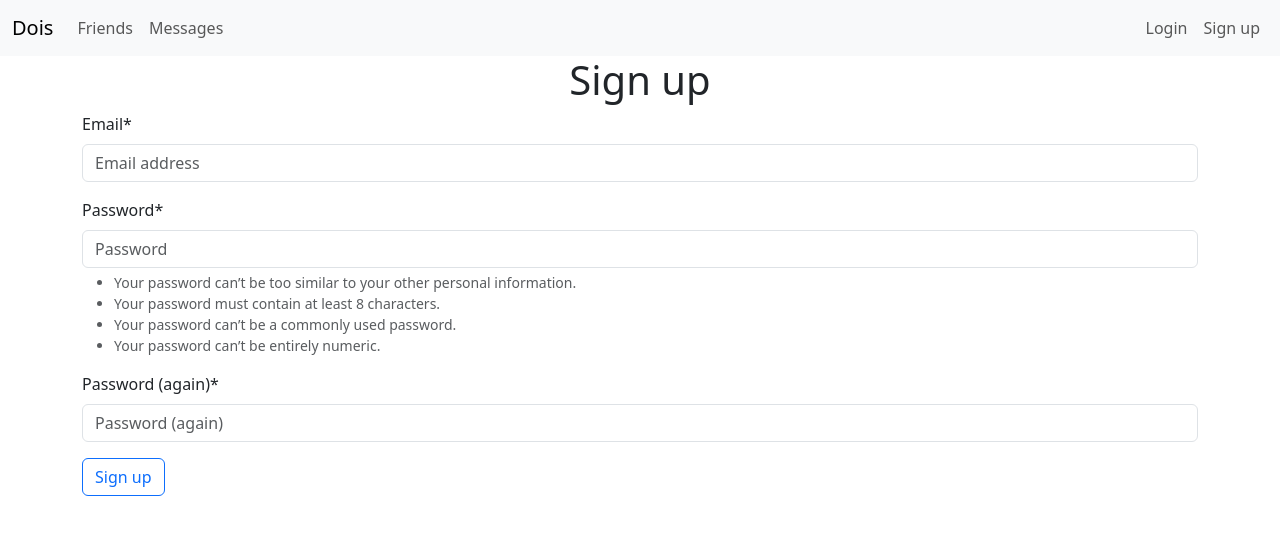
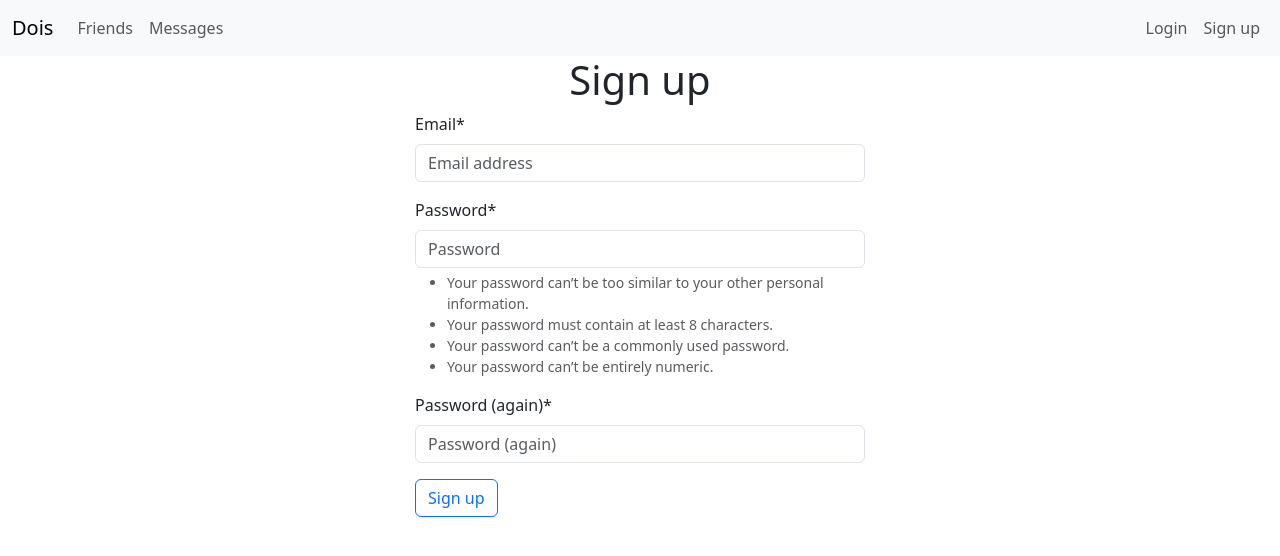
Before and after one commit to MarlenBrawlHalal/Social-media, a Django app: page /accounts/signup/ in a window 1280 px wide. Shown: the top 556 px of the page. Run offline with Django 4.2, Linux system fonts and the light colour scheme; some libraries are stand-ins or nearby versions.

Commit message:
switched to postgresql and added some style for login, signup pages

```diff
--- a/static/css/base.css
+++ b/static/css/base.css
@@ -2,3 +2,8 @@ img {
     width: 100px;
     height: 100px;
 }
+
+.shorter-form {
+    max-width: 450px;
+    margin: 0 auto;
+}
--- a/templates/account/login.html
+++ b/templates/account/login.html
@@ -1,11 +1,12 @@
 {% extends '_base.html' %}
 {% load crispy_forms_tags %}
+{% load static %}
 
 {% block title %}Login{% endblock title %}
 
 {% block content %}
     <h1 class="text-center">Login</h1>
-    <form method="post">{% csrf_token %}
+    <form class="shorter-form" method="post">{% csrf_token %}
         {{ form|crispy }}
         <button class="btn btn-outline-primary">Login</button>
     </form>
--- a/templates/account/signup.html
+++ b/templates/account/signup.html
@@ -4,9 +4,9 @@
 {% block title %}Sign Up{% endblock title %}
 
 {% block content %}
-<h1 class="text-center">Sign up</h1>
-<form method="post">{% csrf_token %}
-    {{ form|crispy }}
-    <button class="btn btn-outline-primary">Sign up</button>
-</form>
+    <h1 class="text-center">Sign up</h1>
+    <form class="shorter-form" method="post">{% csrf_token %}
+        {{ form|crispy }}
+        <button class="btn btn-outline-primary">Sign up</button>
+    </form>
 {% endblock content%}
```
Also changed, not shown: app/settings.py (+6 -2 lines), templates/account/logout.html (line endings or trailing spaces).
